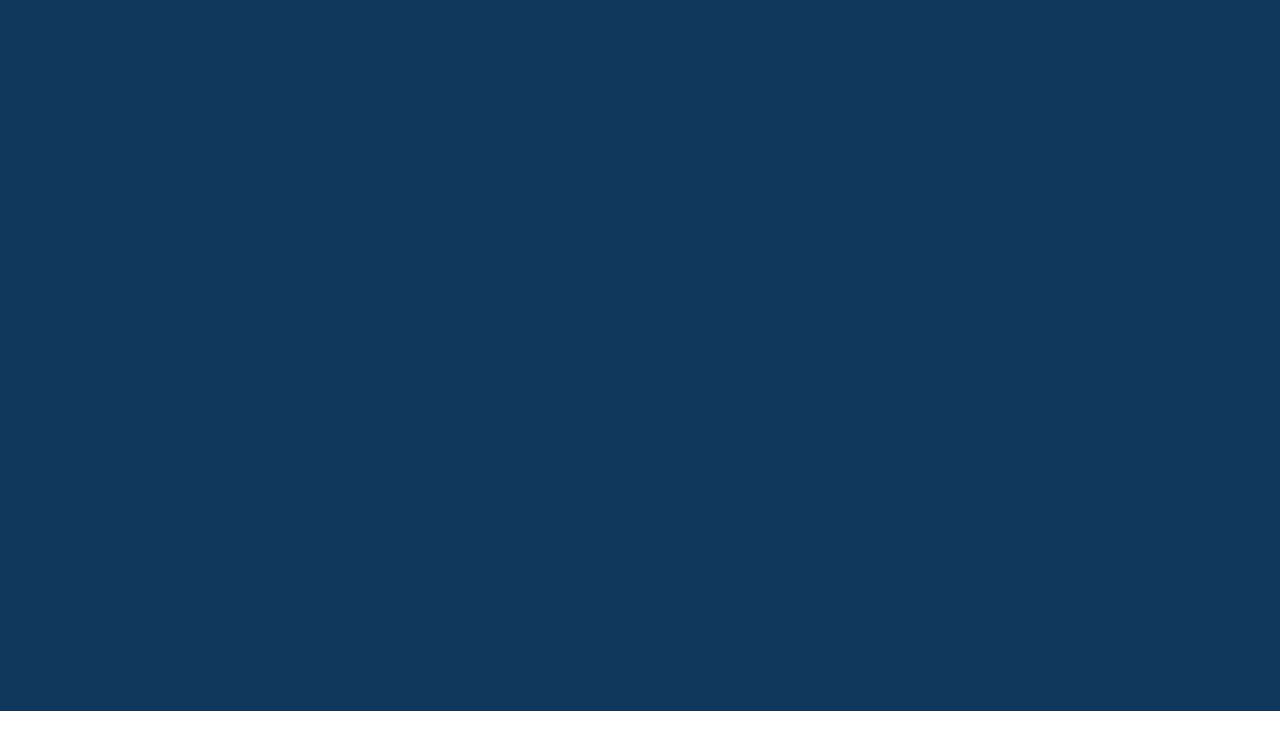
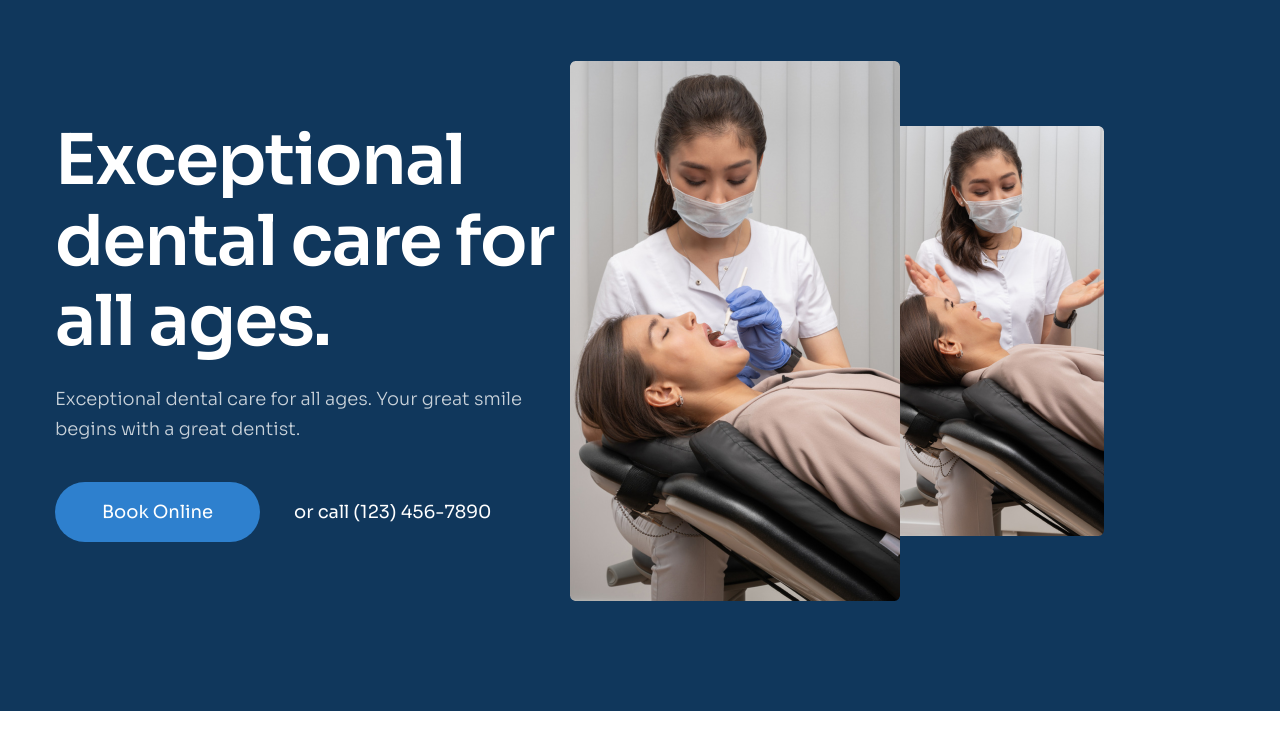
Before and after one commit to ViTrungDev/Html_to_Figma, a plain HTML site: page index.html in a window 1280 px wide. Shown: the part 89-838 px from the top of the page. Drawn offline with Linux system fonts and the light colour scheme.

Commit message:
code phan hero

```diff
--- a/assets/css/style.css
+++ b/assets/css/style.css
@@ -45,6 +45,9 @@ a {
   justify-content: space-between;
   align-items: center;
   padding-top: 30px;
+  /* tạo thanh menu bám dính trên top */
+  /* position: sticky;
+  top: -20px; */
 }
 .navbar__list {
   display: flex;
@@ -81,3 +84,59 @@ a {
 .action__header--login {
   margin-right: 7px;
 }
+/* ================== hero ================= */
+.hero {
+  display: flex;
+  align-items: center;
+  padding-top: 76px;
+}
+.hero__content {
+  width: 44%;
+}
+.hero__media {
+  flex-shrink: 1;
+}
+.hero__heading {
+  color: #fff;
+  font-size: 7rem;
+  font-weight: 600;
+  line-height: 1.15; /* 114.286% */
+  letter-spacing: -1.4px;
+}
+.hero__desc {
+  margin-top: 22px;
+  color: #c9d2da;
+  font-size: 1.8rem;
+  font-weight: 300;
+  line-height: 1.67; /* 166.667% */
+}
+.hero__row {
+  margin-top: 38px;
+  display: flex;
+  align-items: center;
+  column-gap: 34px;
+}
+.hero__phone {
+  color: #fff;
+  text-align: center;
+  font-size: 1.8rem;
+  font-weight: 400;
+  line-height: 1.67; /* 166.667% */
+}
+/* =============== hero right ============ */
+.hero__images {
+  display: flex;
+  border-radius: 6px;
+  align-items: center;
+  justify-content: flex-end;
+}
+.hero__img--large {
+  width: 330px;
+  height: 540px;
+  margin-right: -6px;
+  z-index: 1;
+}
+.hero__img--small {
+  width: 210px;
+  height: 410px;
+}
--- a/index.html
+++ b/index.html
@@ -124,6 +124,36 @@
             <a href="#!" class="btn action__header--sign-up">Sign Up</a>
           </div>
         </div>
+        <!-- code phan hero -->
+        <section class="hero">
+          <!-- hero left -->
+          <section class="hero__content">
+            <h1 class="hero__heading">Exceptional dental care for all ages.</h1>
+            <p class="hero__desc">
+              Exceptional dental care for all ages. Your great smile begins with
+              a great dentist.
+            </p>
+            <div class="hero__row">
+              <a href="#!" class="btn">Book Online</a>
+              <span class="hero__phone">or call (123) 456-7890</span>
+            </div>
+          </section>
+          <!-- hero right -->
+          <div class="hero__media">
+            <figure class="hero__images">
+              <img
+                src="./assets/img/Dentist1.png"
+                alt="Dentist1"
+                class="hero__img hero__img--large"
+              />
+              <img
+                src="./assets/img/Dentist2.png"
+                alt="Dentist2"
+                class="hero__img hero__img--small"
+              />
+            </figure>
+          </div>
+        </section>
       </div>
     </header>
   </body>
```
Also changed, not shown: assets/img/Dentist1.png (added), assets/img/Dentist2.png (added).
